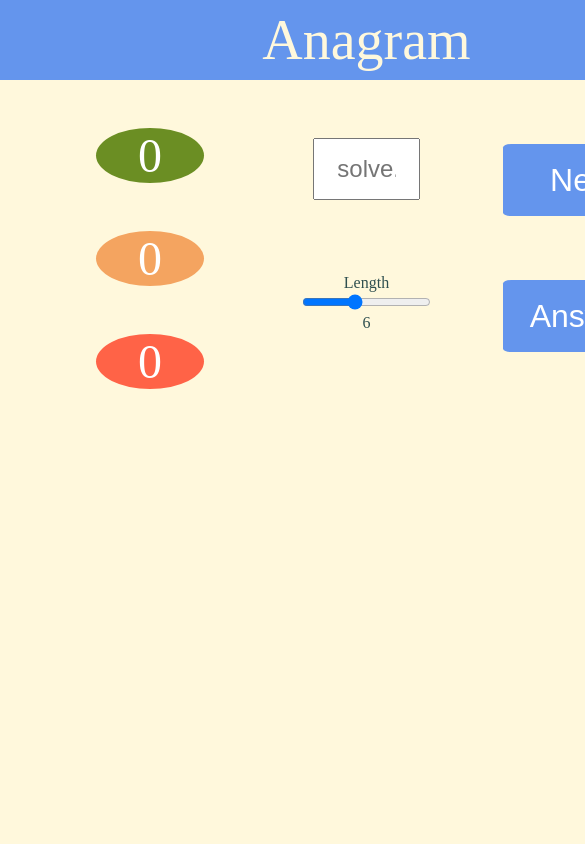
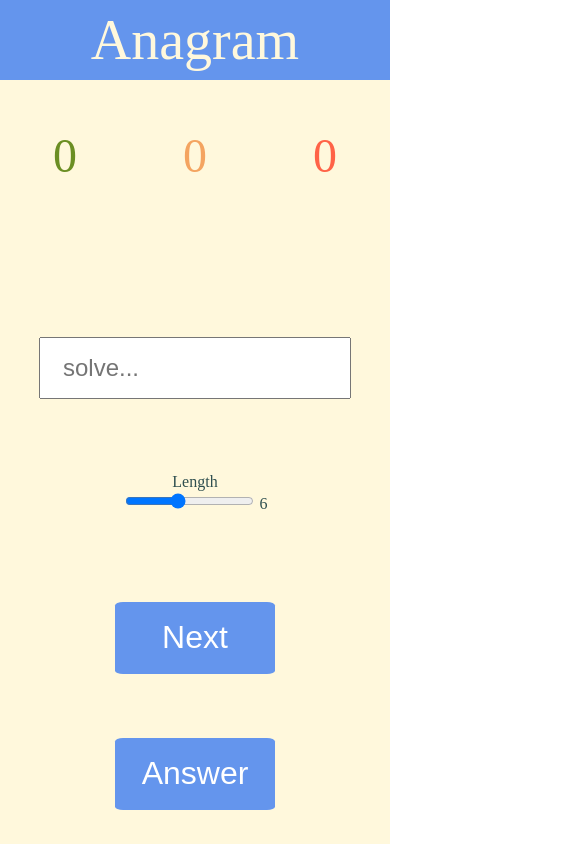
Before and after one commit to jgthomas/braingame.xyz, a React (Create React App) app in the folder frontend/: page / in a window 390 px wide. Shown: the top 844 px of the page, 585 px wide, since content can reach past the window. Built offline with nearby package versions, Linux system fonts and the light colour scheme; no server answers.

Commit message:
Basic responsive layout

```diff
--- a/frontend/src/components/ActionButton.css
+++ b/frontend/src/components/ActionButton.css
@@ -1,5 +1,4 @@
 button {
-  display: block;
   margin-left: auto;
   margin-right: auto;
   margin-top: 2em;
--- a/frontend/src/components/Anagram.css
+++ b/frontend/src/components/Anagram.css
@@ -7,14 +7,22 @@
 
 .game-layout > .controls {
   grid-area: controls;
+  display: flex;
+  flex-direction: column;
 }
 
 .game-layout > .anagram {
   grid-area: anagram;
+  display: flex;
+  flex-direction: column;
+  justify-items: center;
+  align-items: center;
 }
 
 .game-layout > .scores {
   grid-area: scores;
+  display: flex;
+  flex-direction: column;
 }
 
 .anagram-word {
@@ -22,3 +30,23 @@
   font-size: 3em;
   color: cornflowerblue;
 }
+
+@media only screen and (max-width: 730px) {
+  .game-layout {
+    grid-template-columns: 1fr;
+    grid-template-rows: 0.25fr 1fr 1fr;
+    grid-template-areas:
+      "scores"
+      "anagram"
+      "controls";
+  }
+
+  .game-layout > .anagram {
+    justify-content: flex-start;
+  }
+
+  .game-layout > .scores {
+    flex-direction: row;
+    justify-content: flex-start;
+  }
+}
--- a/frontend/src/components/Counter.css
+++ b/frontend/src/components/Counter.css
@@ -1,20 +1,17 @@
 .counter {
   font-size: 3em;
-  color: white;
-  border-radius: 50%;
-  width: 2.25em;
   margin-left: auto;
   margin-right: auto;
 }
 
 .score {
-  background-color: olivedrab;
+  color: olivedrab;
 }
 
 .skipped {
-  background-color: sandybrown;
+  color: sandybrown;
 }
 
 .pass {
-  background-color: tomato;
+  color: tomato;
 }
```
